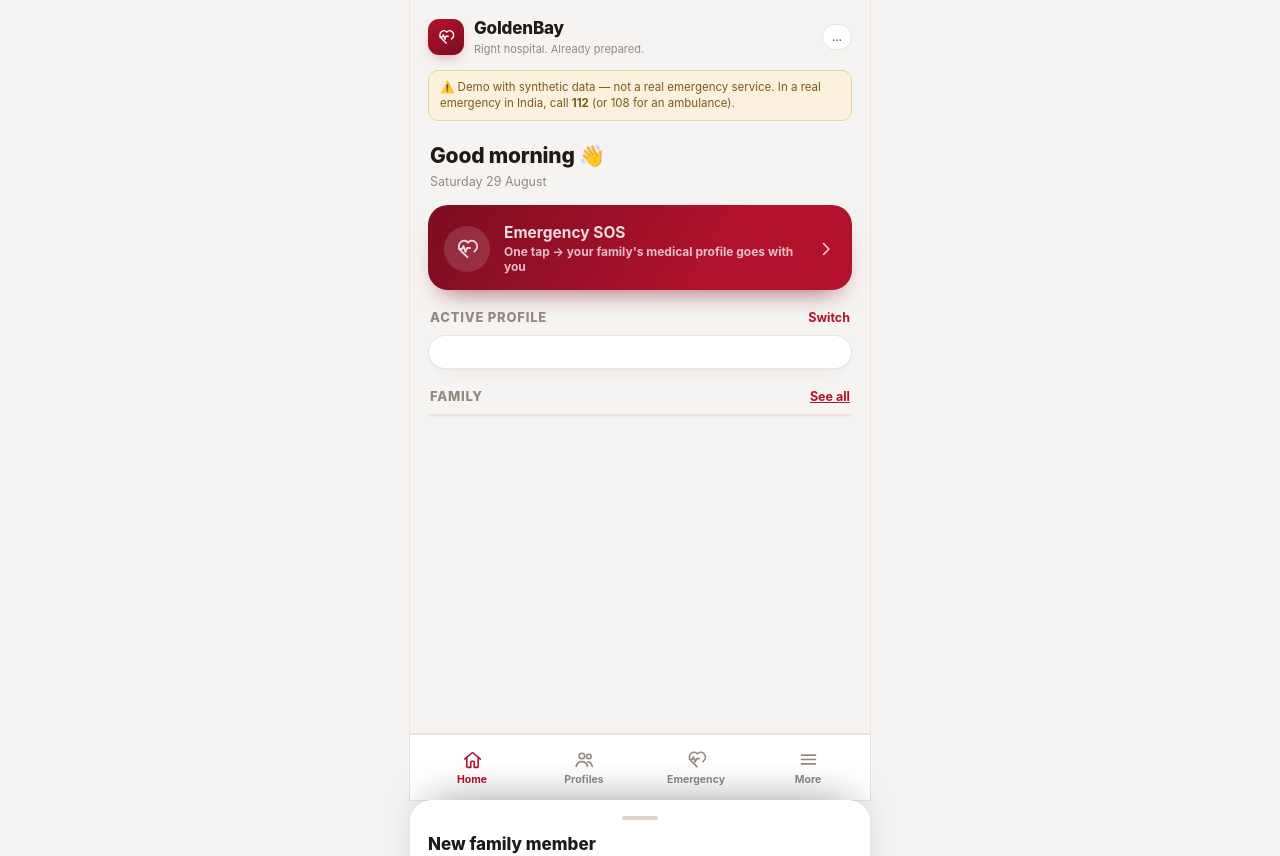
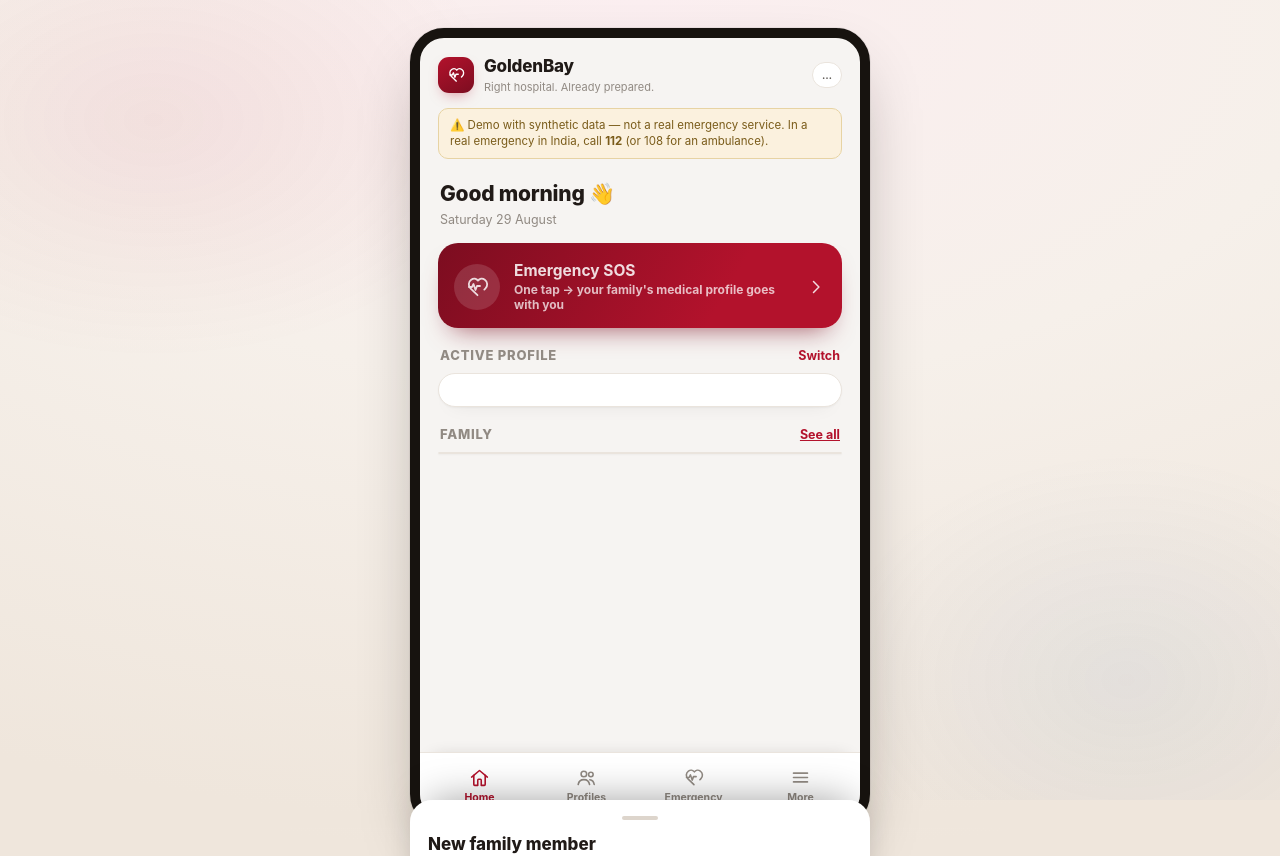
Before and after one commit to sharmadivya02-creator/goldenbay, a website: page public/index.html in a window 1280 px wide. Before the commit the page ends 800 px from the top, so only its background shows below. Drawn offline with nearby package versions, Linux system fonts and the light colour scheme; no server answers.

Commit message:
pc_phone

```diff
--- a/public/app.css
+++ b/public/app.css
@@ -390,6 +390,43 @@ ul.plain { margin: 6px 0; padding-left: 18px; font-size: 14px; }
 .mic { width: 46px; flex: none; font-size: 19px; }
 .mic.listening { background: var(--red); color: #fff; }
 
-@media (min-width: 480px) {
-  .tabbar, .shell { box-shadow: 0 0 0 1px var(--border); }
+/* On a wide desktop viewport, the mobile-shaped app would otherwise float in
+   a sea of empty background. Dress the surrounding space so it reads as "a
+   phone app shown in a frame" rather than "a page that didn't fill the
+   screen": a soft branded backdrop, and the app itself gets real edges. */
+@media (min-width: 620px) {
+  html, body { background: radial-gradient(120% 100% at 50% 0%, #fbeef0 0%, #f6f0ea 45%, #efe6dc 100%); }
+  body::before {
+    content: "";
+    position: fixed; inset: 0; z-index: 0; pointer-events: none;
+    background:
+      radial-gradient(600px 400px at 12% 15%, rgba(179,18,44,0.07), transparent 60%),
+      radial-gradient(500px 380px at 88% 85%, rgba(58,111,176,0.07), transparent 60%);
+  }
+  /* The tab bar is normally position:fixed to the viewport (correct for a
+     real phone). On desktop it lives inside the framed .shell instead, and
+     needs to stay pinned to the BOTTOM OF THE FRAME even when a screen's
+     content is shorter than the frame — a flex column does that: the active
+     screen grows to fill the space and scrolls internally, the tab bar stays
+     as the last, always-visible flex item. */
+  .shell {
+    position: relative; z-index: 1;
+    margin: 28px auto;
+    height: calc(100vh - 56px);
+    padding-bottom: 0;
+    display: flex;
+    flex-direction: column;
+    overflow: hidden;
+    border-radius: 34px;
+    border: 10px solid #17130f;
+    box-shadow: 0 30px 70px -25px rgba(20,14,10,0.45), 0 0 0 1px rgba(20,14,10,0.06);
+  }
+  .topbar, .demo-strip, .tabbar { flex: 0 0 auto; }
+  .screen:not(.hidden) { flex: 1 1 auto; overflow-y: auto; }
+  .tabbar {
+    position: static;
+    left: auto; transform: none;
+    width: 100%; max-width: none;
+    border-radius: 0 0 24px 24px;
+  }
 }
```
